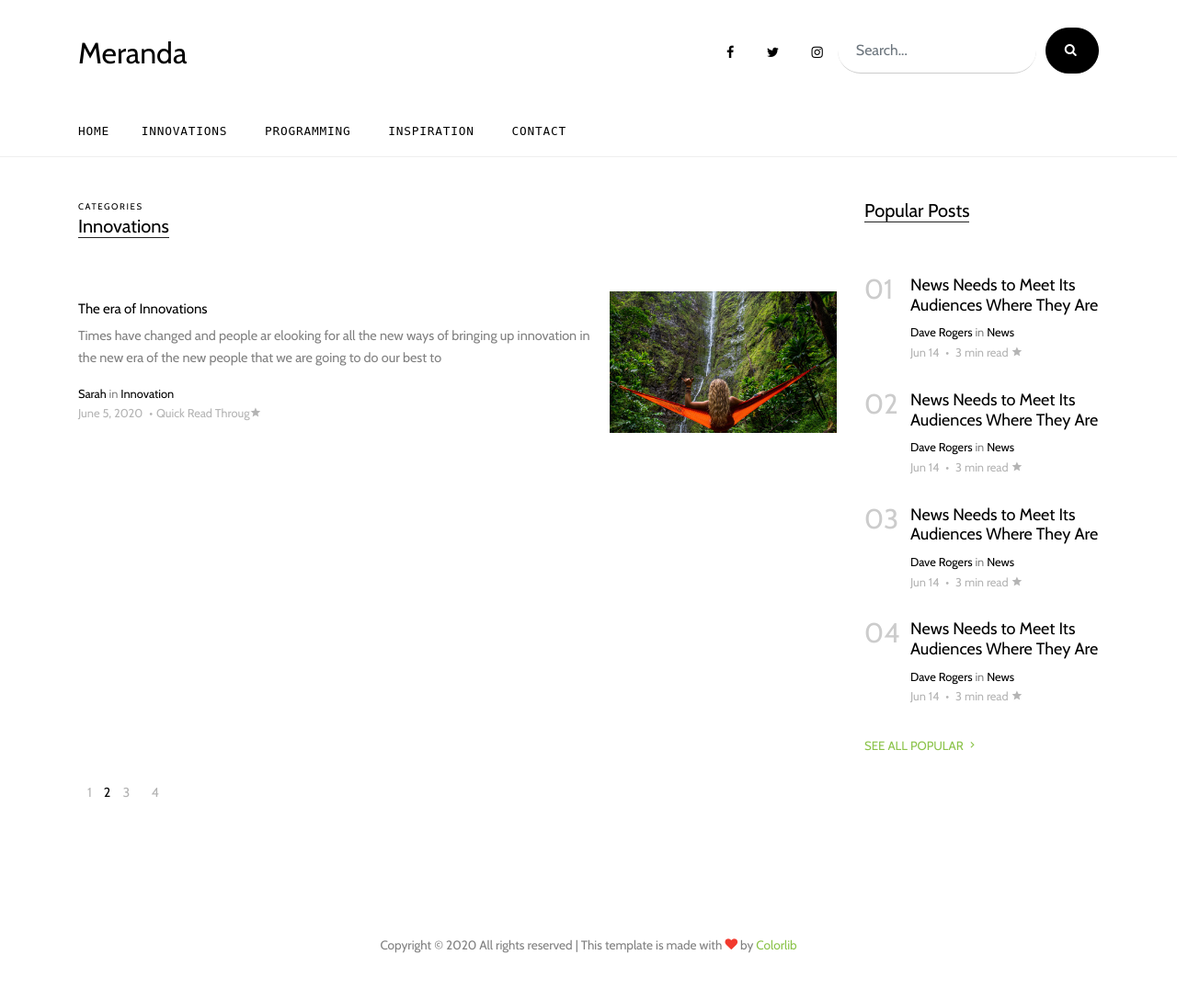
After one commit to kaybrian/DjangoBlogsite, a Django app: page /innovations/ in a window 1280 px wide. The commit adds this page. Shown: the whole page at 92% size. Run offline with Django 3.2, Linux system fonts and the light colour scheme; data comes from the database, SQL or seed files in the repository; some libraries are stand-ins or nearby versions; some web fonts are replaced.

Commit message:
i have added the innovations page

```diff
--- a/blog/urls.py
+++ b/blog/urls.py
@@ -6,6 +6,7 @@ from django.conf.urls.static import static
 app_name = 'personalblog'
 urlpatterns = [
     path('',views.index,name='index'),
+    path("innovations/",views.inovate,name='innovations'),
     path('trending-post/<str:pk>/',views.PostDetail,name='trending-post'),
     path('posts-Details/<str:pk>',views.PostOnly,name='post-Details')
 ]
--- a/blog/views.py
+++ b/blog/views.py
@@ -3,7 +3,7 @@ from .models import *
 from .forms import *
 # Create your views here.
 
-
+# this is the main index part that you can you see
 def index(request):
     editors = EditorsPick.objects.all().order_by('date_Created')[:3]
     trends = Trending.objects.all().order_by('-date_Created')[:6]
@@ -26,7 +26,7 @@ def index(request):
     }
     return render(request, 'blog/index.html', context)
 
-
+# for the single Trending posts part
 def PostDetail(request, pk):
     trend_post = Trending.objects.get(id=pk)
     comments = CommentsTrending.objects.filter(post=trend_post).order_by('-id')
@@ -44,6 +44,8 @@ def PostDetail(request, pk):
     return render(request, 'blog/blog-single.html', context)
 
 
+
+# this is the part for the single posts blog part
 def PostOnly(request, pk):
     Postsneeded = Posts.objects.get(id=pk)
     comments = CommentsPosts.objects.filter(post=Postsneeded).order_by('-id')
@@ -59,3 +61,9 @@ def PostOnly(request, pk):
         'comments': comments
     }
     return render(request, 'blog/postSingle.html', context)
+
+def inovate(request):
+    innovation = Posts.objects.filter(
+        tag='Innovation').order_by('-date_Created')[:9]
+    context = {'innovation':innovation}
+    return render(request,'blog/innovations.html',context)
--- a/templates/blog/base.html
+++ b/templates/blog/base.html
@@ -96,25 +96,19 @@
                             <nav class="site-navigation position-relative text-right" role="navigation">
                                 <ul class="site-menu main-menu js-clone-nav mr-auto d-none pl-0 d-lg-block">
                                     <li class="active">
-                                        <a href="index.html" class="nav-link text-left">Home</a>
+                                        <a href="{% url 'personalblog:index' %}" class="nav-link text-left">Home</a>
                                     </li>
                                     <li>
-                                        <a href="categories.html" class="nav-link text-left">Categories</a>
+                                        <a href="{% url 'personalblog:innovations' %}" class="nav-link text-left">Innovations</a>
                                     </li>
                                     <li>
-                                        <a href="categories.html" class="nav-link text-left">Politics</a>
+                                        <a href="#" class="nav-link text-left">Programming</a>
                                     </li>
                                     <li>
-                                        <a href="categories.html" class="nav-link text-left">Business</a>
+                                        <a href="#" class="nav-link text-left">Inspiration</a>
                                     </li>
-                                    <li>
-                                        <a href="categories.html" class="nav-link text-left">Health</a>
-                                    </li>
-                                    <li><a href="categories.html" class="nav-link text-left">Design</a></li>
-                                    <li>
-                                        <a href="categories.html" class="nav-link text-left">Sport</a>
-                                    </li>
-                                    <li><a href="contact.html" class="nav-link text-left">Contact</a></li>
+
+                                    <li><a href="#" class="nav-link text-left">Contact</a></li>
                                 </ul>
                             </nav>
 
--- /dev/null
+++ b/templates/blog/innovations.html
@@ -0,0 +1,104 @@
+<!DOCTYPE html>
+{% extends "blog/base.html" %}
+{% load static %}
+
+{% block main-content %}
+
+<div class="site-section">
+    <div class="container">
+        <div class="row">
+            <div class="col-lg-9">
+                <div class="section-title">
+                    <span class="caption d-block small">Categories</span>
+                    <h2>Innovations </h2>
+                </div>
+
+                {% for invo in innovation %}
+                <div class="post-entry-2 d-flex">
+                    <div class="thumbnail order-md-2" style="background-image: url('{{invo.imageUrl}}')"></div>
+                    <div class="contents order-md-1 pl-0">
+                        <h2><a href="{% url 'personalblog:post-Details' invo.id %}">{{invo.title}}</a></h2>
+                        <p class="mb-3">{{invo.description}}</p>
+                        <div class="post-meta">
+                            <span class="d-block"><a href="#">{{invo.authorPrest}}</a> in <a href="#">{{invo.tag}}</a></span>
+                            <span class="date-read">{{invo.date_Created}} <span class="mx-1">&bullet;</span>Quick Read Throug<span
+                                    class="icon-star2"></span></span>
+                        </div>
+                    </div>
+                </div>
+                {% endfor %}
+
+            </div>
+            <div class="col-lg-3">
+                <div class="section-title">
+                    <h2>Popular Posts</h2>
+                </div>
+
+                <div class="trend-entry d-flex">
+                    <div class="number align-self-start">01</div>
+                    <div class="trend-contents">
+                        <h2><a href="blog-single.html">News Needs to Meet Its Audiences Where They Are</a></h2>
+                        <div class="post-meta">
+                            <span class="d-block"><a href="#">Dave Rogers</a> in <a href="#">News</a></span>
+                            <span class="date-read">Jun 14 <span class="mx-1">&bullet;</span> 3 min read <span
+                                    class="icon-star2"></span></span>
+                        </div>
+                    </div>
+                </div>
+
+                <div class="trend-entry d-flex">
+                    <div class="number align-self-start">02</div>
+                    <div class="trend-contents">
+                        <h2><a href="blog-single.html">News Needs to Meet Its Audiences Where They Are</a></h2>
+                        <div class="post-meta">
+                            <span class="d-block"><a href="#">Dave Rogers</a> in <a href="#">News</a></span>
+                            <span class="date-read">Jun 14 <span class="mx-1">&bullet;</span> 3 min read <span
+                                    class="icon-star2"></span></span>
+                        </div>
+                    </div>
+                </div>
+
+                <div class="trend-entry d-flex">
+                    <div class="number align-self-start">03</div>
+                    <div class="trend-contents">
+                        <h2><a href="blog-single.html">News Needs to Meet Its Audiences Where They Are</a></h2>
+                        <div class="post-meta">
+                            <span class="d-block"><a href="#">Dave Rogers</a> in <a href="#">News</a></span>
+                            <span class="date-read">Jun 14 <span class="mx-1">&bullet;</span> 3 min read <span
+                                    class="icon-star2"></span></span>
+                        </div>
+                    </div>
+                </div>
+
+                <div class="trend-entry d-flex pl-0">
+                    <div class="number align-self-start">04</div>
+                    <div class="trend-contents">
+                        <h2><a href="blog-single.html">News Needs to Meet Its Audiences Where They Are</a></h2>
+                        <div class="post-meta">
+                            <span class="d-block"><a href="#">Dave Rogers</a> in <a href="#">News</a></span>
+                            <span class="date-read">Jun 14 <span class="mx-1">&bullet;</span> 3 min read <span
+                                    class="icon-star2"></span></span>
+                        </div>
+                    </div>
+                </div>
+
+                <p>
+                    <a href="#" class="more">See All Popular <span class="icon-keyboard_arrow_right"></span></a>
+                </p>
+            </div>
+        </div>
+
+        <div class="row">
+            <div class="col-lg-6">
+                <ul class="custom-pagination list-unstyled">
+                    <li><a href="#">1</a></li>
+                    <li class="active">2</li>
+                    <li><a href="#">3</a></li>
+                    <li><a href="#">4</a></li>
+                </ul>
+            </div>
+        </div>
+    </div>
+</div>
+
+{% endblock main-content %}
```
